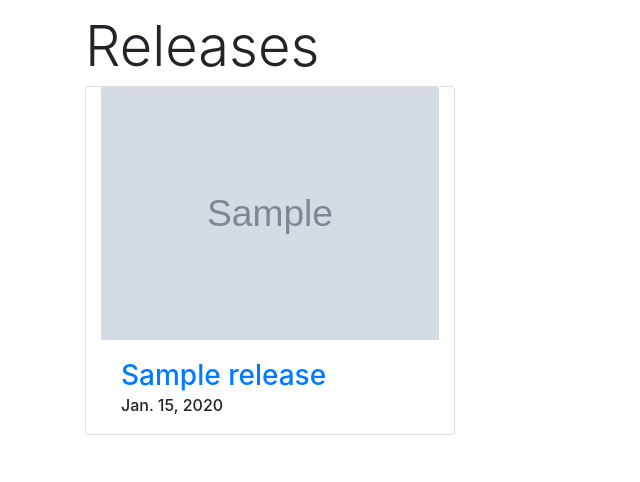
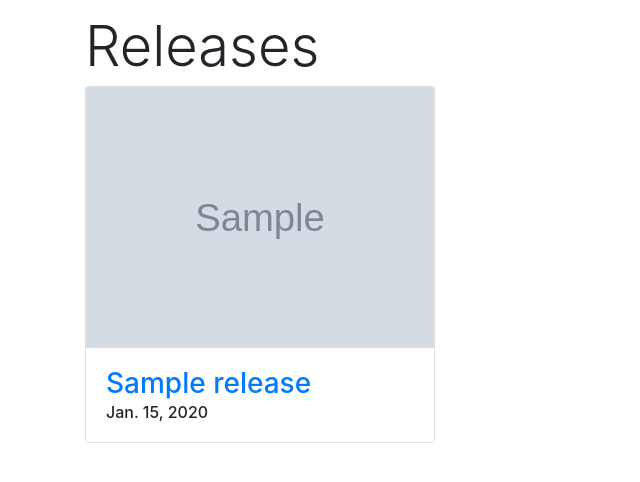
Before and after one commit to theheen/syah, a Django app: template templates/releases/index.html in a window 1280 px wide. Shown: the part 56-538 px from the top of the page, without its empty margins (0-640 px from the left). Run offline with Django 3.2, Linux system fonts and the light colour scheme; the template is opened without the code that fills it: values that come from a table or form of the project are taken from there, others are empty; tables that the repository leaves empty hold one stand-in row (values such as "Sample post"); grey boxes marked "Sample" are stand-in pictures; some libraries are stand-ins or nearby versions.

Commit message:
Actually fixed cards on release index

```diff
--- a/templates/releases/index.html
+++ b/templates/releases/index.html
@@ -4,8 +4,10 @@
 
 {% block content %}
 <h1 class="display-4 mt-3">Releases</h1>
+<div class="row">
 {% for rel in release_list %}
-  <div class="card col-sm-6 col-md-4">
+  <div class="col-sm-6 col-md-4">
+    <div class="card">
       <a href="{{ rel.get_absolute_url }}">
         <img class="card-img-top" src="{{ rel.cover.url }}">
       </a>
@@ -14,7 +16,9 @@
         <h6 class="card-subtitle">{{ rel.release_date }}</h6>
       </div>
     </div>
+  </div>
 {% empty %}
   <p>No releases to display.</p>
 {% endfor %}
+</div>
 {% endblock content %}
```
Lines whose indentation alone changed are shown as unchanged.
